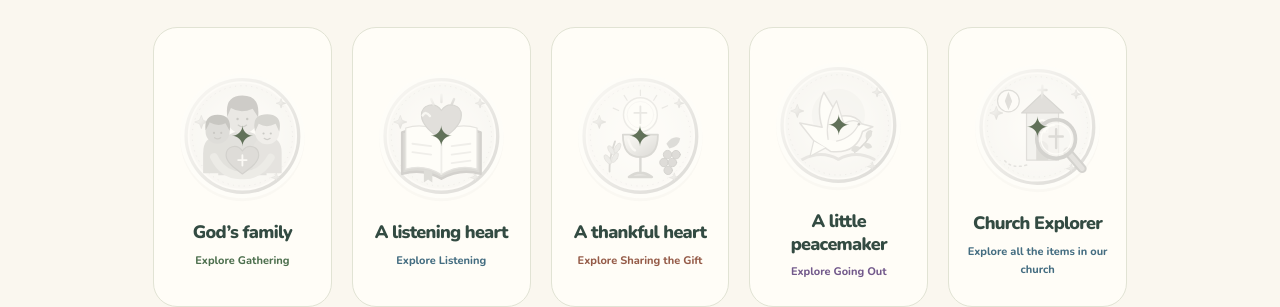
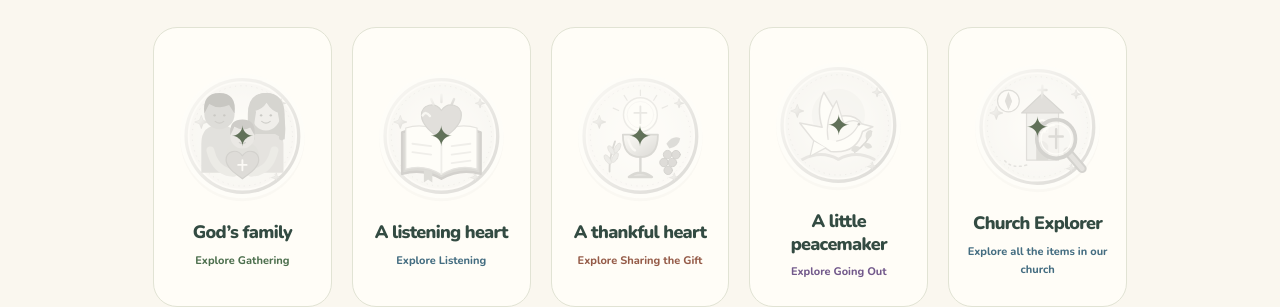
Before and after one commit to ksantiagoBAH/mass-adventure, a React (Vite) app: page / in a window 1280 px wide. Both pictures are taken after a click on the button "Sticker Book". Shown: the part 349-656 px from the top of the page. Built offline with nearby package versions, Linux system fonts and the light colour scheme.

Commit message:
Illustrate family sticker with a man woman and child

```diff
--- a/src/components/StickerArtwork.tsx
+++ b/src/components/StickerArtwork.tsx
@@ -24,20 +24,23 @@ export function StickerArtwork({ kind }: { kind: string }) {
       <path d="m174 186 2-6 2 6 6 2-6 2-2 6-2-6-6-2z" />
     </g>
     {kind === "gathering" && <g strokeLinecap="round" strokeLinejoin="round">
-      <path d="M80 155q5-44 40-44t40 44v29H80z" fill="#7f9fc0" />
-      <path d="M55 181v-33q0-28 24-28t24 28v33" fill="#85a478" />
-      <path d="M137 181v-34q0-26 24-26t24 26v34" fill="#e8947c" />
-      <circle cx="120" cy="89" r="26" fill="#dfad87" />
-      <path d="M95 87q-5-35 25-35t26 36l-9-14q-20 9-36-1z" fill="#624e40" />
-      <circle cx="79" cy="112" r="20" fill="#bd845f" />
-      <path d="M59 110q-3-26 20-26 24 0 20 27l-7-13q-12 6-26-1z" fill="#4d3a31" />
-      <circle cx="161" cy="113" r="20" fill="#f0c5a0" />
-      <path d="M141 112q-7-29 20-29 26 0 20 29l-6-13q-15 8-28 0z" fill="#996744" />
-      <g fill="#334b42"><circle cx="112" cy="91" r="2" /><circle cx="128" cy="91" r="2" /><circle cx="73" cy="114" r="1.8" /><circle cx="85" cy="114" r="1.8" /><circle cx="155" cy="115" r="1.8" /><circle cx="167" cy="115" r="1.8" /></g>
-      <g fill="none" stroke="#874e3c" strokeWidth="2"><path d="M113 101q7 6 14 0M74 122q5 4 10 0M156 123q5 4 10 0" /></g>
-      <path d="M73 154q16 32 47 30 29 2 47-29" fill="none" stroke="#e5b591" strokeWidth="13" />
-      <path d="M120 182c-11-8-27-19-27-31 0-15 18-20 27-7 9-13 27-8 27 7 0 12-16 23-27 31z" fill="#d87668" stroke="#ad5147" strokeWidth="2" />
-      <path d="M120 151v17m-7-9h14" stroke="#fff2ce" strokeWidth="3" />
+      {/* Two adults embrace their child around a shared heart. */}
+      <path d="M52 180v-48q0-31 30-31t30 31v48" fill="#7f9fc0" />
+      <path d="M132 180v-48q0-31 27-31t29 31v48" fill="#e8947c" />
+      <path d="M129 120V83q0-35 30-35t31 35v42l-16-9h-31z" fill="#996744" />
+      <circle cx="82" cy="83" r="25" fill="#bd845f" />
+      <path d="M57 82q-4-34 25-34t25 34l-9-14q-17 8-33-2z" fill="#4d3a31" />
+      <ellipse cx="159" cy="83" rx="24" ry="27" fill="#f0c5a0" />
+      <path d="M134 79q-2-31 25-31t26 34q-16-2-25-18-8 13-26 15" fill="#996744" />
+      <path d="M138 80q-5 26-2 43m47-43q6 25 2 42" fill="none" stroke="#996744" strokeWidth="9" />
+      <path d="M92 184v-29q0-26 28-26t28 26v29" fill="#85a478" />
+      <circle cx="120" cy="120" r="20" fill="#dfad87" />
+      <path d="M100 118q-3-26 20-26t20 26l-7-13q-12 7-26-1z" fill="#624e40" />
+      <g fill="#334b42"><circle cx="74" cy="85" r="2" /><circle cx="90" cy="85" r="2" /><circle cx="151" cy="85" r="2" /><circle cx="167" cy="85" r="2" /><circle cx="114" cy="122" r="1.8" /><circle cx="126" cy="122" r="1.8" /></g>
+      <g fill="none" stroke="#874e3c" strokeWidth="2"><path d="M75 95q7 6 14 0M152 95q7 6 14 0M115 130q5 4 10 0" /></g>
+      <path d="M67 143q8 35 38 37m68-37q-8 35-38 37" fill="none" stroke="#e5b591" strokeWidth="13" />
+      <path d="M120 190c-11-8-27-19-27-31 0-15 18-20 27-7 9-13 27-8 27 7 0 12-16 23-27 31z" fill="#d87668" stroke="#ad5147" strokeWidth="2" />
+      <path d="M120 159v17m-7-9h14" stroke="#fff2ce" strokeWidth="3" />
     </g>}
     {kind === "listening" && <g strokeLinecap="round" strokeLinejoin="round">
       <path d="M55 113q33-13 65 5 32-18 65-5v69q-34-10-65 8-31-18-65-8z" fill="#648d95" stroke="#446b74" strokeWidth="4" />
--- a/src/data/massParts.ts
+++ b/src/data/massParts.ts
@@ -786,7 +786,7 @@ export const explorerReward = {
 } as const;
 
 export const stickerDesigns: Record<string, { alt: string; tint: string; ink: string }> = {
-  gathering: { alt: "God’s family sticker: three smiling parish friends gathered around a heart with a cross, inside a gold medallion.", tint: "#e5edd7", ink: "#62835c" },
+  gathering: { alt: "God’s family sticker: a smiling man, woman, and child gathered around a heart with a cross, inside a gold medallion.", tint: "#e5edd7", ink: "#62835c" },
   listening: { alt: "A listening heart sticker: an open Bible with a ribbon, a coral heart, and golden rays, inside a gold medallion.", tint: "#e1edf4", ink: "#5c8195" },
   sharing: { alt: "A thankful heart sticker: a gold chalice and a white host marked with a cross, with wheat and grapes, inside a gold medallion.", tint: "#fff0da", ink: "#a9783f" },
   going: { alt: "A little peacemaker sticker: a white dove carrying an olive branch in warm sunlight, inside a gold medallion.", tint: "#eee5f5", ink: "#89719c" },
```
